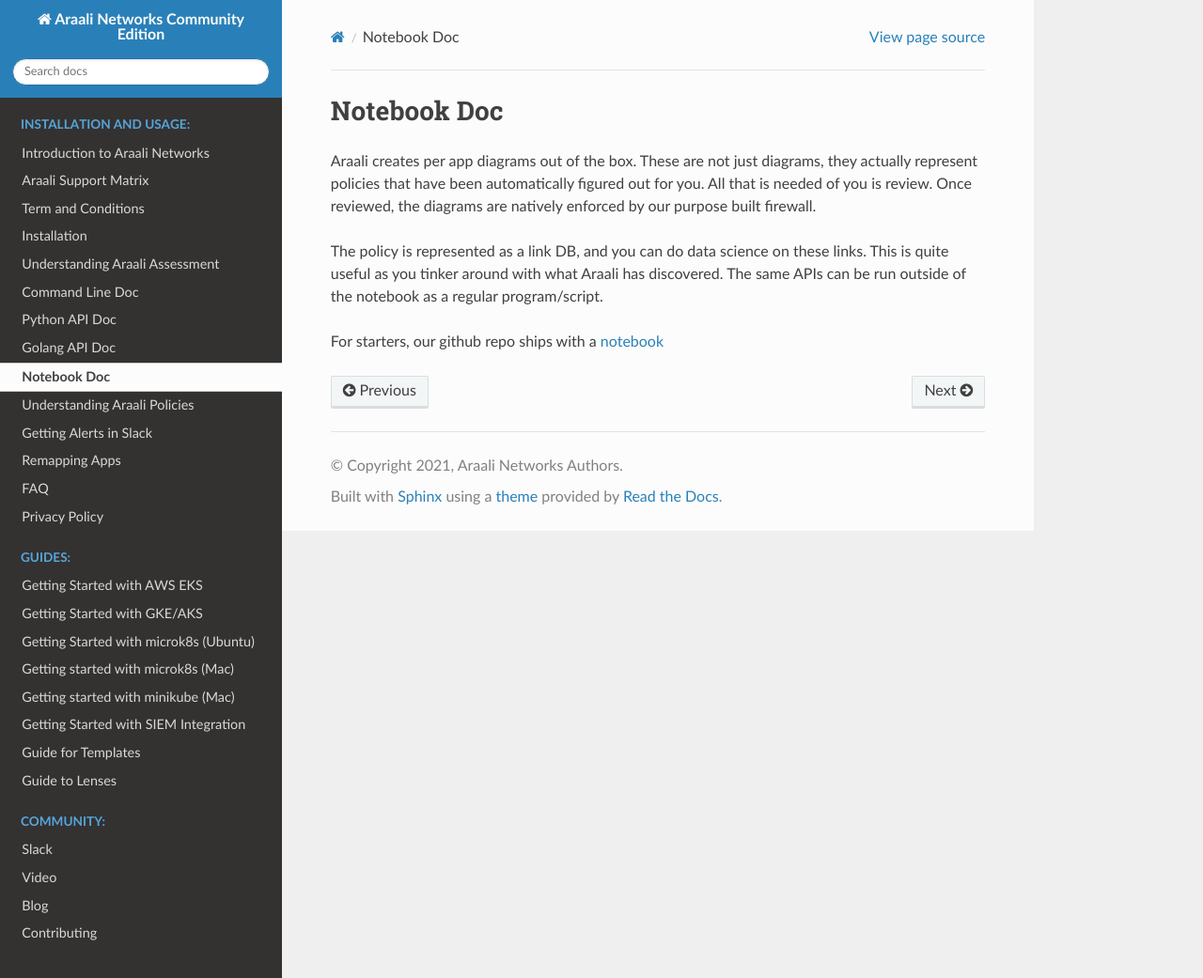
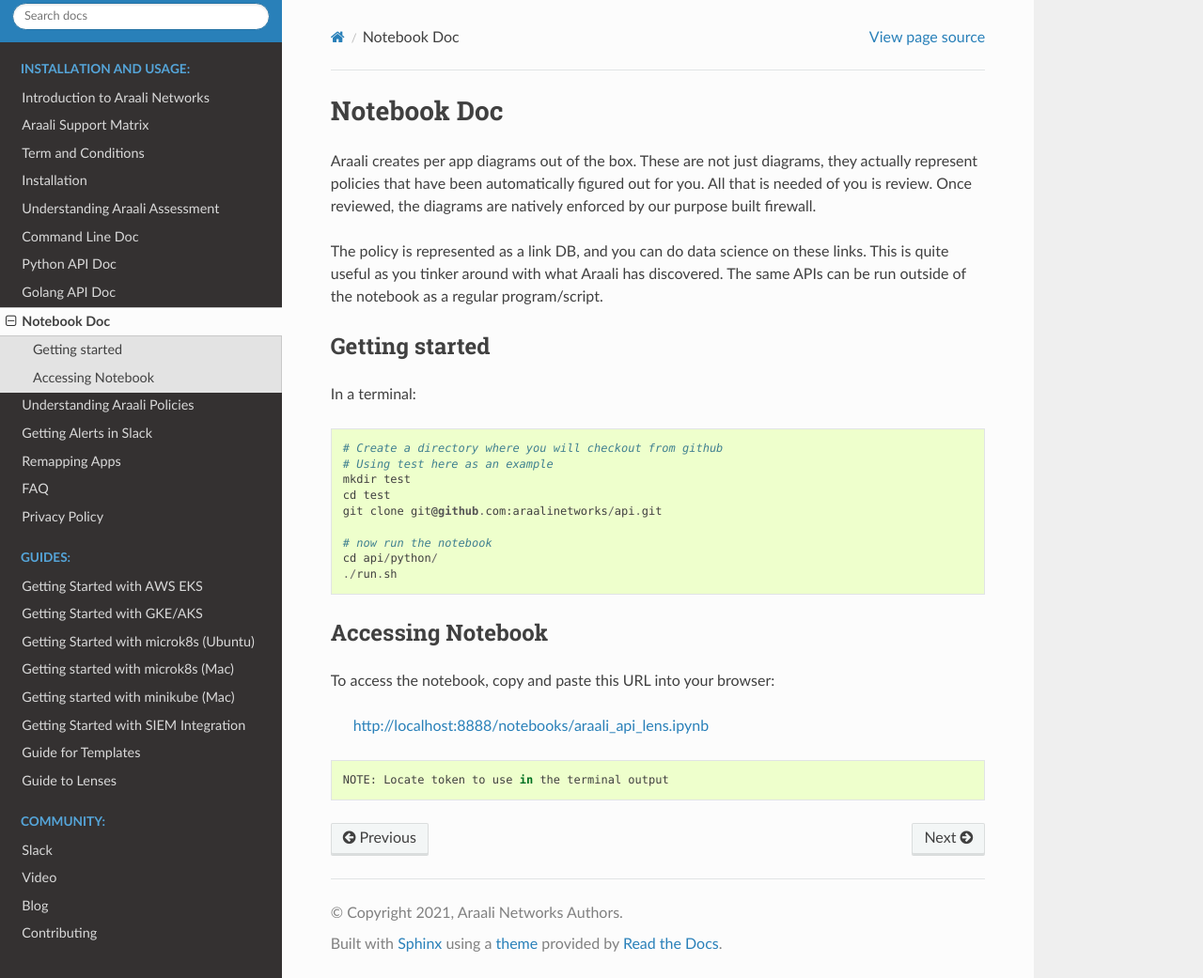
Before and after one commit to araalinetworks/api, a Sphinx documentation site: the page built from doc/source/araalictlnotebook.rst, in a window 1280 px wide and 1041 px high. Shown: the whole window at 94% size. Built offline with Sphinx 7.4.7 and the Read the Docs theme 2.0.0, drawn with Linux system fonts in a browser that asks for light colours.

Commit message:
added instructions for notebook

```diff
--- a/doc/source/araalictlnotebook.rst
+++ b/doc/source/araalictlnotebook.rst
@@ -10,5 +10,27 @@
 discovered. The same APIs can be run outside of the notebook as a regular
 program/script.
 
-For starters, our github repo ships with a `notebook
-<https://github.com/araalinetworks/api/blob/main/python/araali_api.ipynb>`_
+Getting started
+---------------
+
+In a terminal::
+
+        # Create a directory where you will checkout from github
+        # Using test here as an example
+        mkdir test
+        cd test
+        git clone git@github.com:araalinetworks/api.git
+
+        # now run the notebook
+        cd api/python/
+        ./run.sh
+
+Accessing Notebook
+------------------
+To access the notebook, copy and paste this URL into your browser:
+
+        http://localhost:8888/notebooks/araali_api_lens.ipynb
+
+::
+
+        NOTE: Locate token to use in the terminal output
```
